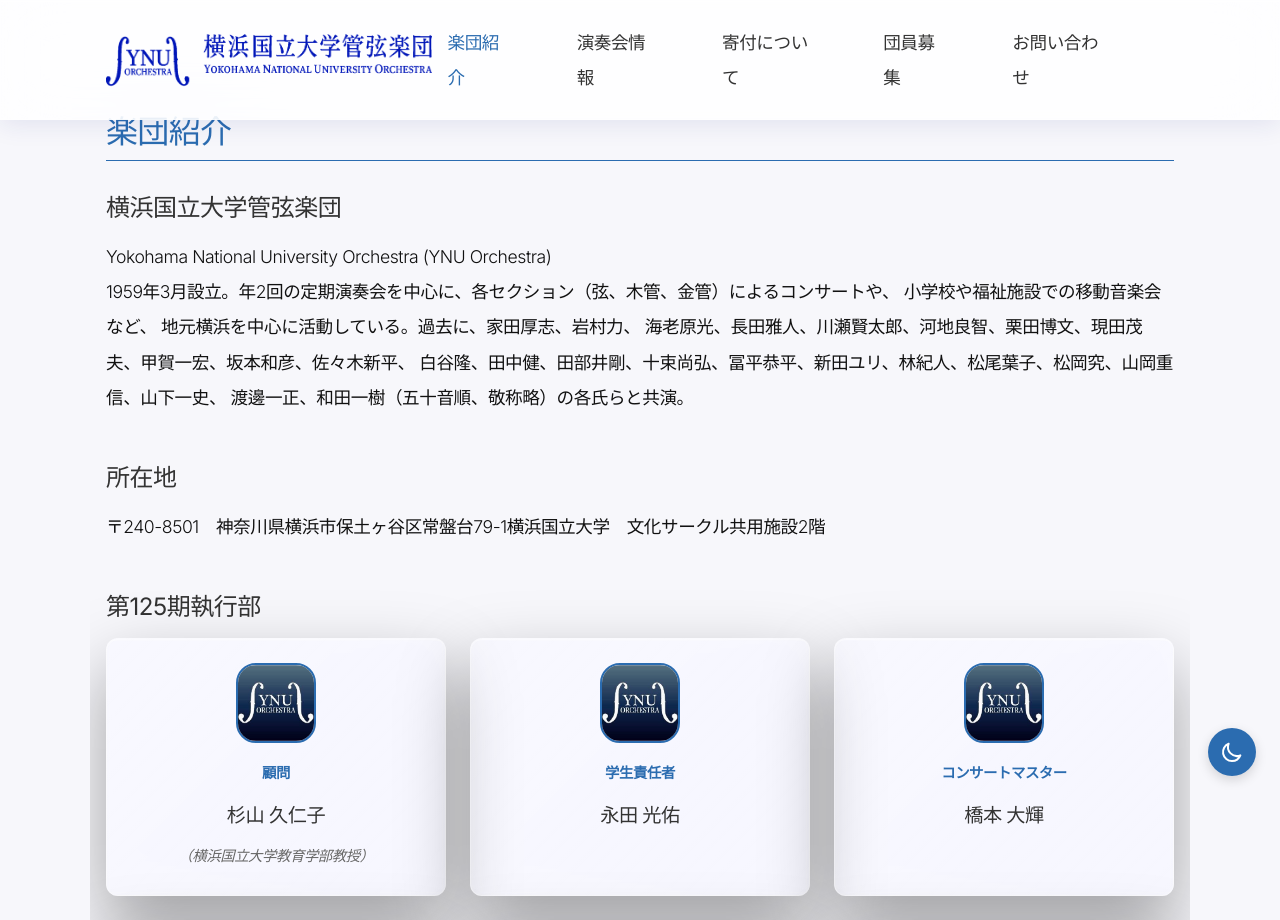
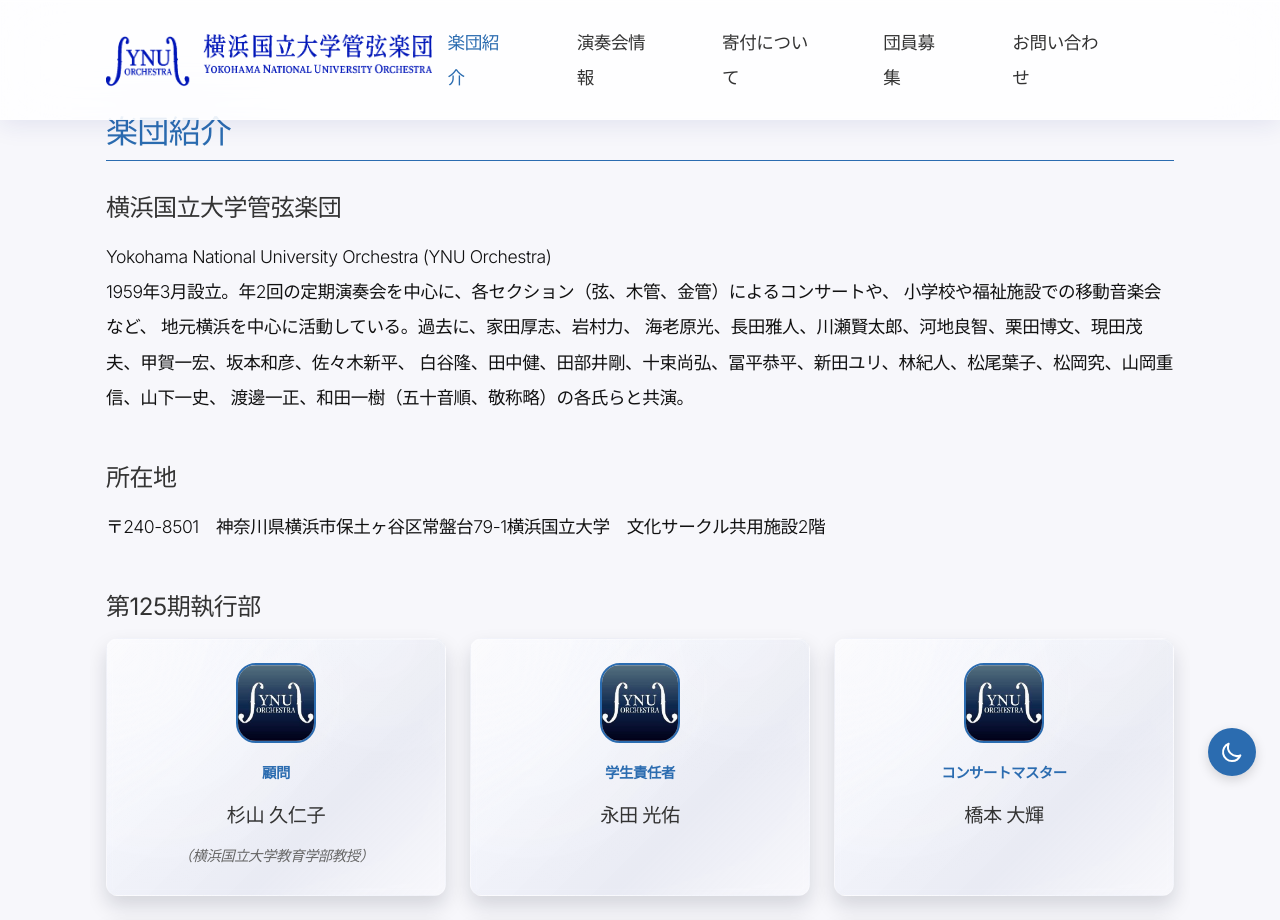
Before and after one commit to 87hd892z97-code/test_homepage, a Next.js app: page /about in a window 1280 px wide. Shown: the top 920 px of the page. Built offline with nearby package versions, Linux system fonts and the light colour scheme.

Commit message:
トレーナー紹介追加

```diff
--- a/app/globals.css
+++ b/app/globals.css
@@ -12,8 +12,8 @@
   }
 
   .dark {
-    /* Dark mode CSS Variables - Cursor theme inspired */
-    --accent-rgb: 79, 195, 247;
+    /* Dark mode accent color unified with main navigation blue */
+    --accent-rgb: 43, 108, 176;
   }
 
   * {
@@ -114,18 +114,23 @@
   .glass-card,
   .glass-header,
   .glass-header-dark {
-    background: linear-gradient(
-      135deg,
-      rgba(255, 255, 255, 0.16),
-      rgba(255, 255, 255, 0.04)
-    );
-    backdrop-filter: blur(2px) saturate(200%);
-    -webkit-backdrop-filter: blur(2px) saturate(200%);
-    border: 1px solid rgba(255, 255, 255, 0.35);
+    background:
+      radial-gradient(circle at 15% 20%, rgba(255, 255, 255, 0.3), transparent 55%),
+      radial-gradient(circle at 80% 0%, rgba(255, 255, 255, 0.16), transparent 38%),
+      linear-gradient(
+        135deg,
+        rgba(255, 255, 255, 0.32),
+        rgba(169, 210, 245, 0.04),
+        rgba(15, 45, 110, 0.06),
+        rgba(255, 255, 255, 0.16)
+      );
+    backdrop-filter: blur(5px) saturate(135%);
+    -webkit-backdrop-filter: blur(5px) saturate(135%);
+    border: 0.5px solid rgba(255, 255, 255, 0.16);
     box-shadow:
-      0 30px 70px rgba(0, 0, 0, 0.35),
-      inset 0 1px 0 rgba(255, 255, 255, 0.45),
-      inset 0 -12px 40px rgba(255, 255, 255, 0.08);
+      0 10px 20px rgba(15, 23, 42, 0.15),
+      inset 0 1px 0 rgba(255, 255, 255, 0.35),
+      inset 0 -12px 40px rgba(255, 255, 255, 0.06);
     transition: all 0.4s ease;
   }
 
@@ -153,7 +158,7 @@
       rgba(20, 20, 25, 0.55),
       rgba(15, 15, 18, 0.35)
     );
-    border: 1px solid rgba(255, 255, 255, 0.25);
+    border: 0.5px solid rgba(255, 255, 255, 0.18);
     box-shadow:
       0 30px 70px rgba(0, 0, 0, 0.45),
       inset 0 1px 0 rgba(255, 255, 255, 0.25),
```
